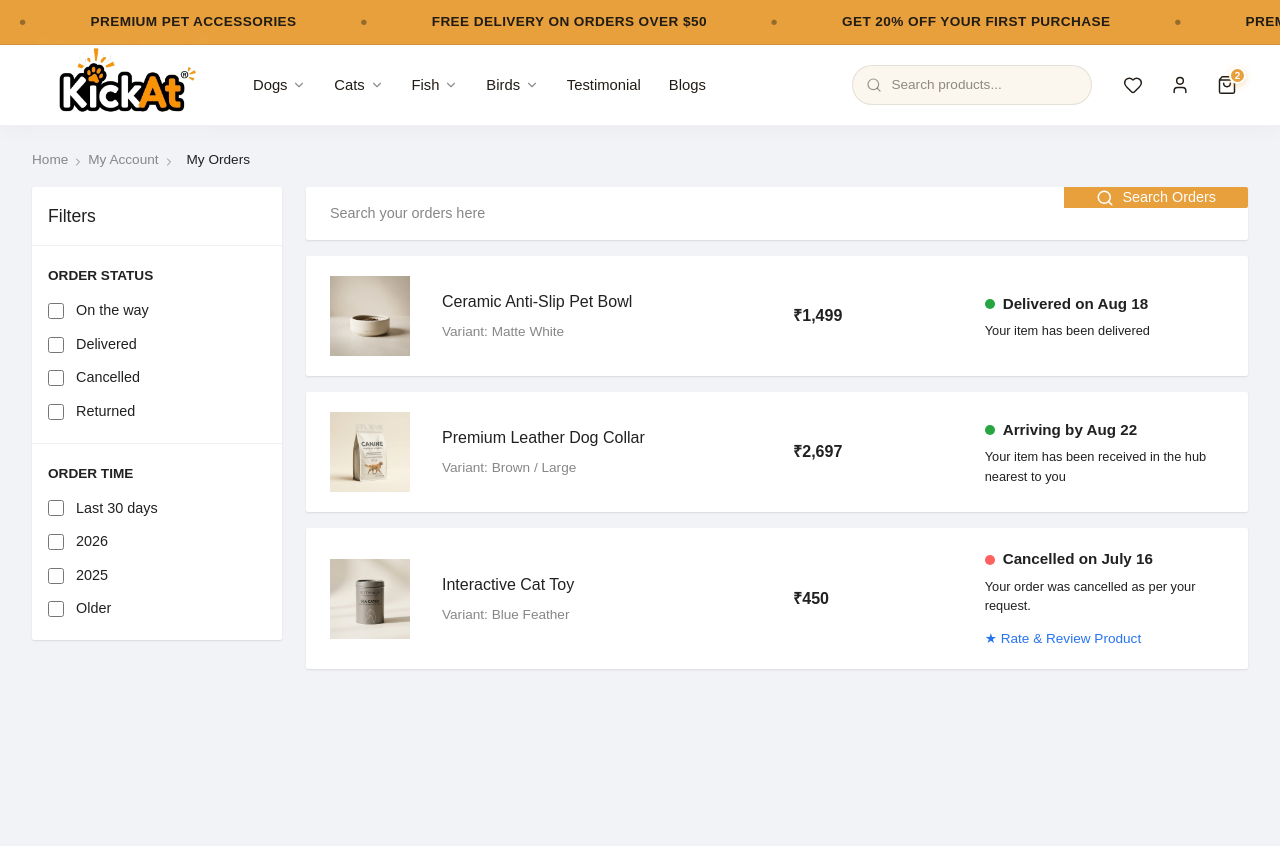
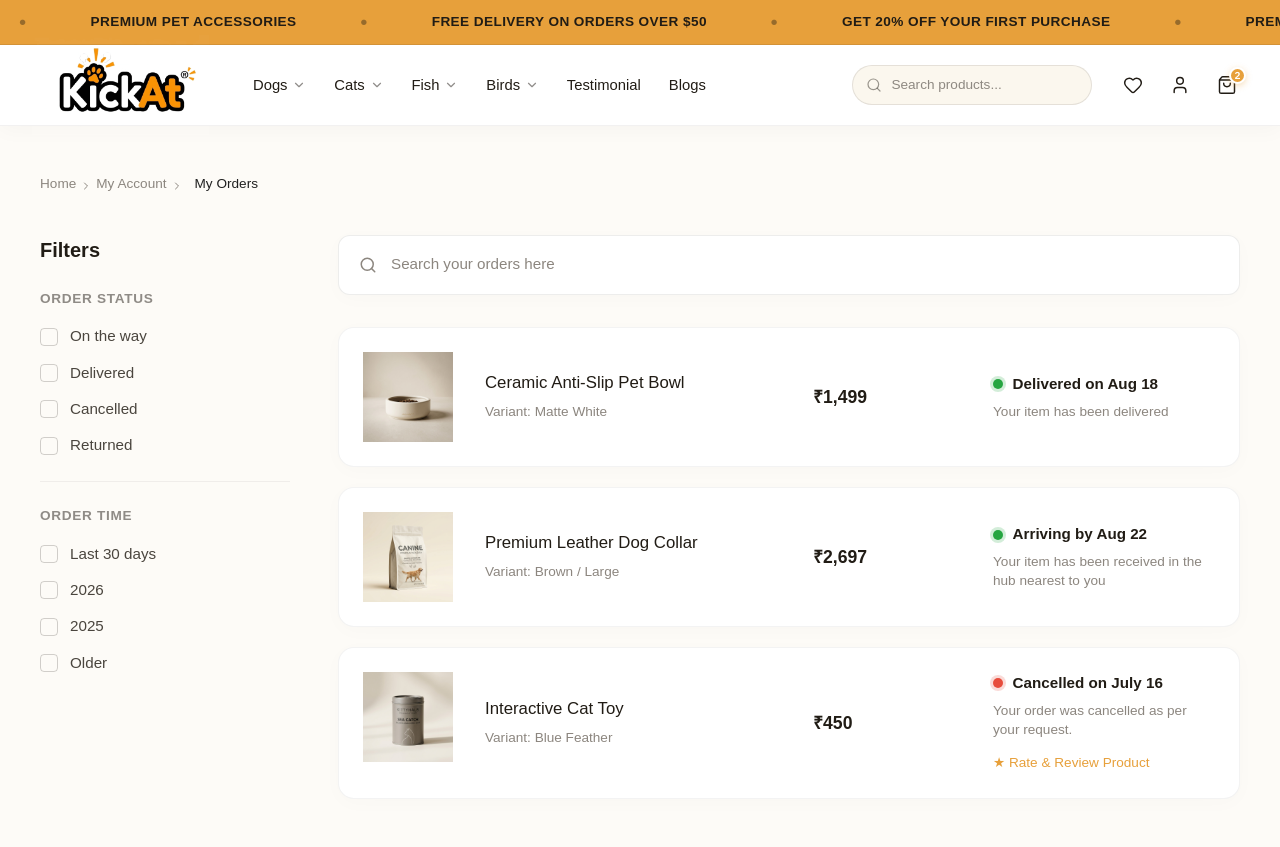
Before and after one commit to SevenX-Labs/kickat-client, a Next.js app: page /orders in a window 1280 px wide. Built offline with nearby package versions, Linux system fonts and the light colour scheme.

Commit message:
feat: implement order history page with filtering and search functionality

```diff
--- a/src/app/orders/Orders.module.css
+++ b/src/app/orders/Orders.module.css
@@ -1,19 +1,21 @@
 .pageWrapper {
-  background-color: #f1f3f6; /* Soft gray like Flipkart */
-  min-height: calc(100vh - 80px); /* Assuming navbar is ~80px */
-  padding: 1.5rem 2rem;
+  background-color: #FDFBF7; /* Premium off-white */
+  min-height: calc(100vh - 80px);
+  padding: 3rem 2rem;
   font-family: inherit;
 }
 
 .container {
-  max-width: 1440px;
+  max-width: 1200px;
   margin: 0 auto;
 }
 
 .breadcrumbs {
   font-size: 0.85rem;
-  color: #878787;
-  margin-bottom: 1rem;
+  color: #8C867F;
+  margin-bottom: 2.5rem;
+  display: flex;
+  align-items: center;
 }
 
 .breadcrumbs span {
@@ -21,40 +23,38 @@
 }
 
 .breadcrumbs a {
-  color: #878787;
+  color: #8C867F;
   text-decoration: none;
+  transition: color 0.2s;
 }
 
 .breadcrumbs a:hover {
-  color: #2874f0;
+  color: #E7A03B;
 }
 
 .layout {
   display: flex;
-  gap: 1.5rem;
+  gap: 3rem;
   align-items: flex-start;
 }
 
 /* --- SIDEBAR --- */
 .sidebar {
   width: 250px;
-  background-color: #ffffff;
-  border-radius: 2px;
-  box-shadow: 0 1px 2px 0 rgba(0,0,0,0.1);
   flex-shrink: 0;
 }
 
 .sidebarHeader {
-  padding: 1rem;
-  font-size: 1.1rem;
-  font-weight: 500;
-  color: #212121;
-  border-bottom: 1px solid #f0f0f0;
+  font-size: 1.25rem;
+  font-weight: 600;
+  color: #211C15;
+  margin-bottom: 1.5rem;
 }
 
 .filterSection {
-  padding: 1.25rem 1rem;
-  border-bottom: 1px solid #f0f0f0;
+  padding-bottom: 1.5rem;
+  margin-bottom: 1.5rem;
+  border-bottom: 1px solid rgba(33, 28, 21, 0.06);
 }
 
 .filterSection:last-child {
@@ -63,20 +63,26 @@
 
 .filterTitle {
   font-size: 0.85rem;
-  font-weight: 600;
+  font-weight: 700;
+  letter-spacing: 0.05em;
   text-transform: uppercase;
-  color: #212121;
-  margin-bottom: 0.85rem;
+  color: rgba(33, 28, 21, 0.5);
+  margin-bottom: 1rem;
 }
 
 .checkboxLabel {
   display: flex;
   align-items: center;
   gap: 0.75rem;
-  font-size: 0.9rem;
-  color: #212121;
-  margin-bottom: 0.75rem;
+  font-size: 0.95rem;
+  color: #4A453E;
+  margin-bottom: 0.85rem;
   cursor: pointer;
+  transition: color 0.2s;
+}
+
+.checkboxLabel:hover {
+  color: #211C15;
 }
 
 .checkboxLabel:last-child {
@@ -84,10 +90,32 @@
 }
 
 .checkboxInput {
-  width: 16px;
-  height: 16px;
+  appearance: none;
+  width: 18px;
+  height: 18px;
+  border: 1px solid rgba(33, 28, 21, 0.2);
+  border-radius: 4px;
   cursor: pointer;
-  accent-color: #E7A03B;
+  position: relative;
+  transition: all 0.2s;
+  background: transparent;
+}
+
+.checkboxInput:checked {
+  background-color: #E7A03B;
+  border-color: #E7A03B;
+}
+
+.checkboxInput:checked::after {
+  content: '';
+  position: absolute;
+  top: 2px;
+  left: 6px;
+  width: 4px;
+  height: 9px;
+  border: solid white;
+  border-width: 0 2px 2px 0;
+  transform: rotate(45deg);
 }
 
 /* --- MAIN CONTENT --- */
@@ -95,75 +123,82 @@
   flex: 1;
   display: flex;
   flex-direction: column;
-  gap: 1rem;
+  gap: 2rem;
 }
 
 .searchBarWrapper {
+  position: relative;
   display: flex;
   align-items: center;
   background: #ffffff;
-  border-radius: 2px;
-  box-shadow: 0 1px 2px 0 rgba(0,0,0,0.1);
+  border-radius: 12px;
+  border: 1px solid rgba(33, 28, 21, 0.08);
+  box-shadow: 0 4px 20px rgba(0,0,0,0.02);
+  transition: border-color 0.2s;
+}
+
+.searchBarWrapper:focus-within {
+  border-color: #E7A03B;
+}
+
+.searchIconWrapper {
+  position: absolute;
+  left: 1.25rem;
+  color: #8C867F;
+  pointer-events: none;
+  display: flex;
+  align-items: center;
 }
 
 .searchInput {
   flex: 1;
-  padding: 1rem 1.5rem;
+  padding: 1.1rem 1.25rem 1.1rem 3.25rem;
   border: none;
-  font-size: 0.9rem;
+  font-size: 0.95rem;
   outline: none;
-  border-radius: 2px 0 0 2px;
-  color: #212121;
+  border-radius: 12px;
+  color: #211C15;
+  background: transparent;
 }
 
 .searchInput::placeholder {
-  color: #878787;
+  color: #8C867F;
 }
 
-.searchButton {
+.ordersList {
   display: flex;
-  align-items: center;
-  gap: 0.5rem;
-  background-color: #E7A03B;
-  color: #ffffff;
-  border: none;
-  padding: 0 2rem;
-  height: 100%;
-  font-size: 0.9rem;
-  font-weight: 500;
-  cursor: pointer;
-  border-radius: 0 2px 2px 0;
-  transition: background-color 0.2s;
-  align-self: stretch;
-}
-
-.searchButton:hover {
-  background-color: #D6902A;
+  flex-direction: column;
+  gap: 1.25rem;
 }
 
 /* --- ORDER CARDS --- */
 .orderCard {
   background: #ffffff;
-  border-radius: 2px;
-  box-shadow: 0 1px 2px 0 rgba(0,0,0,0.1);
-  padding: 1.25rem 1.5rem;
+  border-radius: 16px;
+  padding: 1.5rem;
   display: flex;
-  align-items: center;
+  align-items: stretch;
   gap: 2rem;
-  transition: box-shadow 0.2s;
-  cursor: pointer;
+  border: 1px solid rgba(33, 28, 21, 0.05);
+  transition: all 0.3s cubic-bezier(0.2, 0.8, 0.2, 1);
   text-decoration: none;
+  box-shadow: 0 4px 20px rgba(0,0,0,0.02);
 }
 
 .orderCard:hover {
-  box-shadow: 0 3px 8px 0 rgba(0,0,0,0.15);
+  transform: translateY(-2px);
+  box-shadow: 0 12px 30px rgba(0,0,0,0.06);
+  border-color: rgba(231, 160, 59, 0.3);
 }
 
 .productImageWrapper {
-  width: 80px;
-  height: 80px;
+  width: 90px;
+  height: 90px;
   position: relative;
   flex-shrink: 0;
+  background-color: #FBF7EE;
+  border-radius: 10px;
+  padding: 0.5rem;
 }
 
 .productImage {
@@ -174,45 +209,50 @@
   flex: 2;
   display: flex;
   flex-direction: column;
+  justify-content: center;
   gap: 0.5rem;
 }
 
 .productTitle {
-  font-size: 1rem;
+  font-size: 1.05rem;
   font-weight: 500;
-  color: #212121;
+  color: #211C15;
   display: -webkit-box;
   -webkit-line-clamp: 1;
   -webkit-box-orient: vertical;
   overflow: hidden;
+  line-height: 1.4;
 }
 
 .productVariant {
   font-size: 0.85rem;
-  color: #878787;
+  color: #8C867F;
 }
 
 .productPrice {
   flex: 1;
-  font-size: 1rem;
+  font-size: 1.1rem;
   font-weight: 600;
-  color: #212121;
+  color: #211C15;
+  display: flex;
+  align-items: center;
 }
 
 .statusSection {
   flex: 1.5;
   display: flex;
   flex-direction: column;
-  gap: 0.35rem;
+  justify-content: center;
+  gap: 0.4rem;
 }
 
 .statusTop {
   display: flex;
   align-items: center;
-  gap: 0.5rem;
+  gap: 0.6rem;
   font-weight: 600;
   font-size: 0.95rem;
-  color: #212121;
+  color: #211C15;
 }
 
 .statusDot {
@@ -221,34 +261,33 @@
   border-radius: 50%;
 }
 
-.statusDot.green { background-color: #26a541; }
-.statusDot.red { background-color: #ff6161; }
+.statusDot.green {
+  background-color: #26a541;
+  box-shadow: 0 0 0 3px rgba(38, 165, 65, 0.2);
+}
+.statusDot.red {
+  background-color: #e74c3c;
+  box-shadow: 0 0 0 3px rgba(231, 76, 60, 0.2);
+}
 
 .statusSubtext {
-  font-size: 0.8rem;
-  color: #212121;
+  font-size: 0.85rem;
+  color: #8C867F;
+  line-height: 1.4;
 }
 
 .actionLink {
   margin-top: 0.5rem;
   font-size: 0.85rem;
-  color: #2874f0;
-  display: flex;
+  color: #E7A03B;
+  display: inline-flex;
   align-items: center;
   gap: 0.25rem;
   font-weight: 500;
+  transition: color 0.2s;
 }
 
 .actionLink:hover {
+  color: #D6902A;
   text-decoration: underline;
 }
-
-.sharedBanner {
-  background-color: #fff8e1;
-  padding: 0.5rem 1rem;
-  font-size: 0.85rem;
-  color: #212121;
-  border-radius: 4px;
-  margin-bottom: 1rem;
-  display: inline-block;
-}
--- a/src/app/orders/[id]/OrderDetails.module.css
+++ b/src/app/orders/[id]/OrderDetails.module.css
@@ -1,19 +1,22 @@
 .pageWrapper {
-  background-color: #f1f3f6;
+  background-color: #FDFBF7;
   min-height: calc(100vh - 80px);
-  padding: 1.5rem 2rem;
+  padding: 3rem 2rem;
   font-family: inherit;
+  color: #211C15;
 }
 
 .container {
-  max-width: 1440px;
+  max-width: 1000px; /* Narrower for premium reading experience */
   margin: 0 auto;
 }
 
 .breadcrumbs {
   font-size: 0.85rem;
-  color: #878787;
-  margin-bottom: 1rem;
+  color: #8C867F;
+  margin-bottom: 2rem;
+  display: flex;
+  align-items: center;
 }
 
 .breadcrumbs span {
@@ -21,227 +24,229 @@
 }
 
 .breadcrumbs a {
-  color: #878787;
+  color: #8C867F;
   text-decoration: none;
+  transition: color 0.2s;
 }
 
 .breadcrumbs a:hover {
   color: #E7A03B;
 }
 
-.layout {
-  display: flex;
-  gap: 1.5rem;
-  align-items: flex-start;
+/* --- HERO HEADER --- */
+.heroHeader {
+  margin-bottom: 2rem;
 }
 
-/* --- LEFT COLUMN --- */
-.leftColumn {
-  flex: 7;
-  display: flex;
-  flex-direction: column;
-  gap: 1rem;
+.statusBadge {
+  display: inline-block;
+  background-color: rgba(38, 165, 65, 0.1);
+  color: #26a541;
+  padding: 0.5rem 1rem;
+  border-radius: 30px;
+  font-size: 0.85rem;
+  font-weight: 700;
+  text-transform: uppercase;
+  letter-spacing: 0.05em;
+  margin-bottom: 1rem;
 }
 
-.box {
-  background: #ffffff;
-  border-radius: 4px;
-  box-shadow: 0 1px 2px 0 rgba(0,0,0,0.1);
-  overflow: hidden;
+.heroTitle {
+  font-size: 2.5rem;
+  font-weight: 500;
+  line-height: 1.2;
+  margin-bottom: 0.5rem;
 }
 
-.headerRow {
-  padding: 1.25rem 1.5rem;
-  border-bottom: 1px solid #f0f0f0;
-  display: flex;
-  justify-content: space-between;
-  align-items: center;
-  font-size: 0.95rem;
-  font-weight: 500;
-  color: #212121;
+.heroSubtitle {
+  font-size: 1rem;
+  color: #8C867F;
 }
 
-.productRow {
-  padding: 1.5rem;
+/* --- PRODUCT CARD --- */
+.productCard {
+  background: #ffffff;
+  border-radius: 20px;
+  padding: 2rem;
   display: flex;
-  gap: 2rem;
-  border-bottom: 1px solid #f0f0f0;
+  align-items: center;
+  gap: 3rem;
+  box-shadow: 0 8px 30px rgba(0,0,0,0.03);
+  margin-bottom: 3rem;
+}
+
+.productImageWrapper {
+  width: 140px;
+  height: 140px;
+  position: relative;
+  background: #FBF7EE;
+  border-radius: 12px;
+  padding: 1rem;
+  flex-shrink: 0;
 }
 
 .productInfo {
   flex: 1;
+  display: flex;
+  flex-direction: column;
+  gap: 0.5rem;
 }
 
 .productTitle {
-  font-size: 1.1rem;
+  font-size: 1.4rem;
   font-weight: 500;
-  color: #212121;
-  margin-bottom: 0.5rem;
 }
 
 .productMeta {
-  font-size: 0.85rem;
-  color: #878787;
-  margin-bottom: 0.25rem;
+  font-size: 0.95rem;
+  color: #8C867F;
 }
 
 .priceBlock {
   margin-top: 1rem;
   display: flex;
   align-items: center;
-  gap: 0.75rem;
+  gap: 1rem;
 }
 
 .price {
-  font-size: 1.4rem;
+  font-size: 1.8rem;
   font-weight: 600;
-  color: #212121;
 }
 
-.offerText {
-  color: #26a541;
+.offerBadge {
+  background: #fff8e1;
+  color: #d89013;
+  padding: 0.25rem 0.75rem;
+  border-radius: 6px;
+  font-size: 0.85rem;
   font-weight: 600;
-  font-size: 0.9rem;
 }
 
-.productImageWrapper {
-  width: 100px;
-  height: 100px;
-  position: relative;
-  background: #f9f9f9;
-  border-radius: 4px;
-  padding: 0.5rem;
+/* --- HORIZONTAL TRACKER --- */
+.trackerSection {
+  margin-bottom: 4rem;
 }
 
-/* --- TRACKING TIMELINE --- */
-.trackingSection {
-  padding: 2rem 1.5rem;
-  border-bottom: 1px solid #f0f0f0;
+.trackerSectionTitle {
+  font-size: 1.2rem;
+  font-weight: 600;
+  margin-bottom: 2rem;
 }
 
-.timeline {
+.trackerContainer {
+  display: flex;
+  align-items: flex-start;
+  justify-content: space-between;
   position: relative;
-  padding-left: 1.5rem;
-  margin: 0;
-  list-style: none;
+  padding: 0 1rem;
 }
 
-.timeline::before {
+/* The connecting line */
+.trackerContainer::before {
   content: '';
   position: absolute;
   top: 10px;
-  bottom: 10px;
-  left: 7px;
-  width: 2px;
+  left: 2rem;
+  right: 2rem;
+  height: 2px;
   background: #e0e0e0;
+  z-index: 1;
 }
 
-.timelineItem {
+.trackerStep {
   position: relative;
-  padding-bottom: 2rem;
+  z-index: 2;
+  display: flex;
+  flex-direction: column;
+  align-items: center;
+  text-align: center;
+  width: 120px;
 }
 
-.timelineItem:last-child {
-  padding-bottom: 0;
+.trackerDot {
+  width: 22px;
+  height: 22px;
+  border-radius: 50%;
+  background: #e0e0e0;
+  border: 4px solid #FDFBF7;
+  margin-bottom: 1rem;
+  transition: all 0.3s ease;
 }
 
-.timelineDot {
-  position: absolute;
-  left: -1.5rem;
-  top: 4px;
-  width: 16px;
-  height: 16px;
-  border-radius: 50%;
-  background: #e0e0e0;
-  border: 3px solid #ffffff;
-  box-shadow: 0 0 0 1px #e0e0e0;
-  z-index: 2;
+.trackerStep.completed .trackerDot {
+  background: #26a541;
 }
 
-.timelineDot.completed {
+.trackerStep.active .trackerDot {
   background: #26a541;
-  box-shadow: 0 0 0 1px #26a541;
+  box-shadow: 0 0 0 6px rgba(38, 165, 65, 0.2);
 }
 
-.timelineDot.active {
-  background: #26a541;
-  box-shadow: 0 0 0 3px rgba(38, 165, 65, 0.2);
-}
-
-.timelineContent {
-  padding-left: 1rem;
-}
-
-.timelineTitle {
-  font-size: 1rem;
+.trackerStepTitle {
+  font-size: 0.9rem;
   font-weight: 600;
-  color: #212121;
+  color: #211C15;
   margin-bottom: 0.25rem;
 }
 
-.timelineTitle.muted {
-  color: #878787;
+.trackerStep.muted .trackerStepTitle {
+  color: #8C867F;
   font-weight: 500;
 }
 
-.timelineSub {
-  font-size: 0.85rem;
-  color: #878787;
+.trackerStepDate {
+  font-size: 0.8rem;
+  color: #8C867F;
 }
 
-.activeBackground {
-  background: rgba(38, 165, 65, 0.08);
-  padding: 0.75rem 1rem;
-  border-radius: 4px;
-  margin-left: -1rem;
-  margin-top: -0.5rem;
+/* --- DETAILS GRID --- */
+.detailsGrid {
+  display: grid;
+  grid-template-columns: 1fr 1fr;
+  gap: 4rem;
 }
 
-/* --- RIGHT COLUMN --- */
-.rightColumn {
-  flex: 3;
+.detailsSection {
   display: flex;
   flex-direction: column;
-  gap: 1rem;
+  gap: 1.5rem;
 }
 
 .sectionTitle {
-  font-size: 1rem;
+  font-size: 1.2rem;
   font-weight: 600;
-  color: #212121;
-  padding: 1.25rem 1.5rem;
-  border-bottom: 1px solid #f0f0f0;
+  padding-bottom: 1rem;
+  border-bottom: 1px solid rgba(33, 28, 21, 0.08);
 }
 
-.addressContent {
-  padding: 1.25rem 1.5rem;
+.infoRow {
+  display: flex;
+  gap: 1rem;
+  align-items: flex-start;
 }
 
-.addressRow {
-  display: flex;
-  align-items: flex-start;
-  gap: 1rem;
-  margin-bottom: 1rem;
+.infoIcon {
+  color: #8C867F;
+  margin-top: 2px;
 }
 
-.addressRow:last-child {
-  margin-bottom: 0;
+.infoContent {
+  flex: 1;
 }
 
-.addressText {
-  font-size: 0.9rem;
-  color: #212121;
-  line-height: 1.4;
-}
-
-.addressName {
+.infoName {
   font-weight: 600;
   margin-bottom: 0.25rem;
 }
 
-/* --- PRICE DETAILS --- */
+.infoText {
+  color: #4A453E;
+  font-size: 0.95rem;
+  line-height: 1.5;
+}
+
 .priceTable {
-  padding: 1.25rem 1.5rem;
   display: flex;
   flex-direction: column;
   gap: 1rem;
@@ -250,43 +255,36 @@
 .priceRow {
   display: flex;
   justify-content: space-between;
-  font-size: 0.9rem;
-  color: #212121;
+  font-size: 0.95rem;
+  color: #4A453E;
 }
 
 .priceRow.discount .value {
   color: #26a541;
+  font-weight: 500;
 }
 
 .priceTotal {
   display: flex;
   justify-content: space-between;
-  font-size: 1.1rem;
+  font-size: 1.25rem;
   font-weight: 600;
-  color: #212121;
-  padding: 1rem 1.5rem;
-  border-top: 1px dashed #e0e0e0;
-  border-bottom: 1px dashed #e0e0e0;
+  color: #211C15;
+  padding-top: 1rem;
+  margin-top: 0.5rem;
+  border-top: 1px dashed rgba(33, 28, 21, 0.15);
 }
 
-.paidBy {
-  padding: 1.25rem 1.5rem;
-  display: flex;
-  justify-content: space-between;
-  align-items: center;
-  font-size: 0.9rem;
-}
-
-.downloadBtn {
-  margin: 1.5rem;
-  width: calc(100% - 3rem);
-  padding: 0.85rem;
-  background: #ffffff;
-  border: 1px solid #e0e0e0;
-  border-radius: 4px;
+.ghostButton {
+  margin-top: 2rem;
+  width: 100%;
+  padding: 1rem;
+  background: transparent;
+  border: 1px solid rgba(33, 28, 21, 0.15);
+  border-radius: 8px;
   font-size: 0.95rem;
-  font-weight: 500;
-  color: #212121;
+  font-weight: 600;
+  color: #211C15;
   display: flex;
   align-items: center;
   justify-content: center;
@@ -295,7 +293,7 @@
   transition: all 0.2s;
 }
 
-.downloadBtn:hover {
-  background: #f9f9f9;
-  border-color: #d0d0d0;
+.ghostButton:hover {
+  background: rgba(33, 28, 21, 0.02);
+  border-color: #211C15;
 }
--- a/src/app/orders/page.tsx
+++ b/src/app/orders/page.tsx
@@ -108,20 +108,20 @@ export default function OrdersPage() {
 
             {/* Search Bar */}
             <div className={styles.searchBarWrapper}>
+              <div className={styles.searchIconWrapper}>
+                <Search size={18} strokeWidth={2} />
+              </div>
               <input
                 type="text"
                 className={styles.searchInput}
                 placeholder="Search your orders here"
               />
-              <button className={styles.searchButton}>
-                <Search size={18} strokeWidth={2} />
-                Search Orders
-              </button>
             </div>
 
             {/* Orders List */}
-            {orders.map(order => (
-              <Link key={order.id} href={`/orders/${order.id}`} className={styles.orderCard}>
+            <div className={styles.ordersList}>
+              {orders.map(order => (
+                <Link key={order.id} href={`/orders/${order.id}`} className={styles.orderCard}>
 
                 <div className={styles.productImageWrapper}>
                   <Image
@@ -158,8 +158,9 @@ export default function OrdersPage() {
                     </div>
                   )}
                 </div>
-              </Link>
-            ))}
+                </Link>
+              ))}
+            </div>
 
           </main>
         </div>
```
Also changed, not shown: src/app/orders/[id]/page.tsx (+80 -104 lines).
